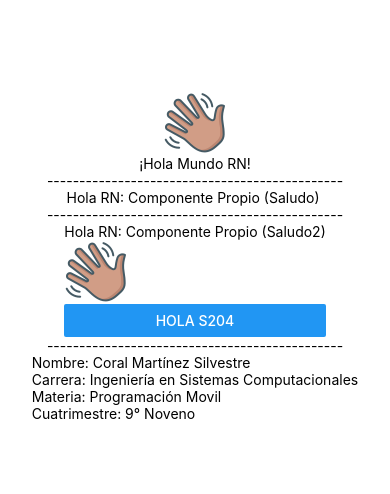
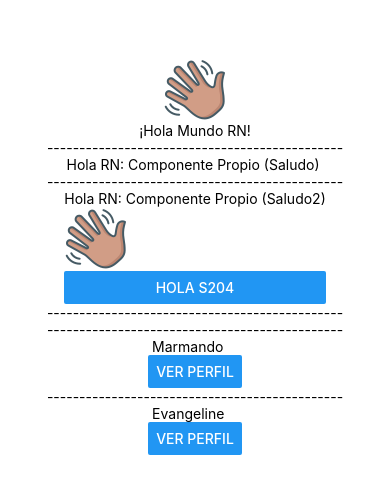
Before and after one commit to CoralMartinez/PM204, a React Native app in the folder Practica_5/miapp2/: screen / in a window 390 px wide. Shown: the part 166-660 px from the top of the page. Built offline with nearby package versions, Linux system fonts and the light colour scheme.

Commit message:
Práctica 7 finalizada

```diff
--- a/Practica_5/miapp2/App.js
+++ b/Practica_5/miapp2/App.js
@@ -23,8 +23,17 @@
       <Saludo2/>
       <Text>----------------------------------------------</Text>
 
-      <Perfil/>
+      <Text>----------------------------------------------</Text>
 
+      <Perfil nombre="Marmando" carrera="ISC" materia="Programación Móvil" cuatrimestre="9° Noveno"/>
+      <Text>----------------------------------------------</Text>
+
+      <Perfil
+      nombre="Evangeline"
+      carrera="ISC"
+      materia="Programación Móvil"
+      cuatrimestre="6° Noveno"
+      />
 
       <StatusBar style="auto" />
 
@@ -33,6 +42,7 @@
   );
 
 }
+
 
 
 
--- a/Practica_5/miapp2/components/Perfil.js
+++ b/Practica_5/miapp2/components/Perfil.js
@@ -1,13 +1,43 @@
-import {Text, View} from "react-native";
+/*import {Text, View} from "react-native";
 
-export const Perfil=()=> {
+export const Perfil= (props)=> {
     return(
 
     <View>
-        <Text>Nombre: Coral Martínez Silvestre</Text>
-        <Text>Carrera: Ingeniería en Sistemas Computacionales</Text>
-        <Text>Materia: Programación Movil</Text>
-        <Text>Cuatrimestre: 9° Noveno</Text>
+        <Text> {props.nombre} </Text>
+        <Text> {props.carrera} </Text>
+        <Text> {props.materia} </Text>
+        <Text> {props.cuatrimestre} </Text>
+
+    </View>
+    );
+
+} */
+
+
+//Perfil Usuario Desestructuración
+import {Text, View, Button} from "react-native";
+import React, {useState} from 'react';
+
+export const Perfil= ({nombre, carrera, materia, cuatrimestre})=> {
+
+    const [mostrar, setMostrar]= useState(false);
+
+    return(
+
+    <View>
+        <Text> {nombre} </Text>
+
+
+        {mostrar &&
+        <>
+        <Text> {carrera} </Text>
+        <Text> {materia} </Text>
+        <Text> {cuatrimestre} </Text>
+        </>
+        }
+
+        <Button title="Ver Perfil" onPress={()=> setMostrar(!mostrar)}/>
 
     </View>
     );
```
